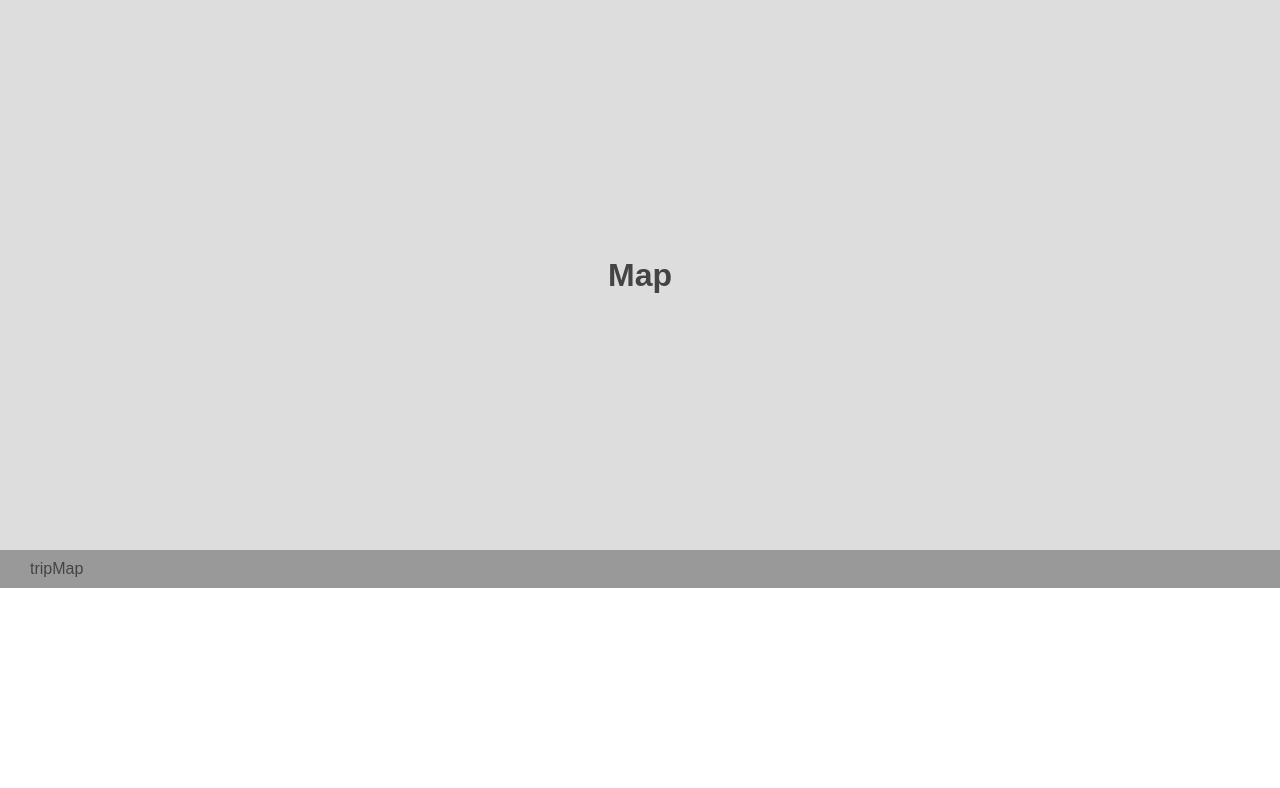
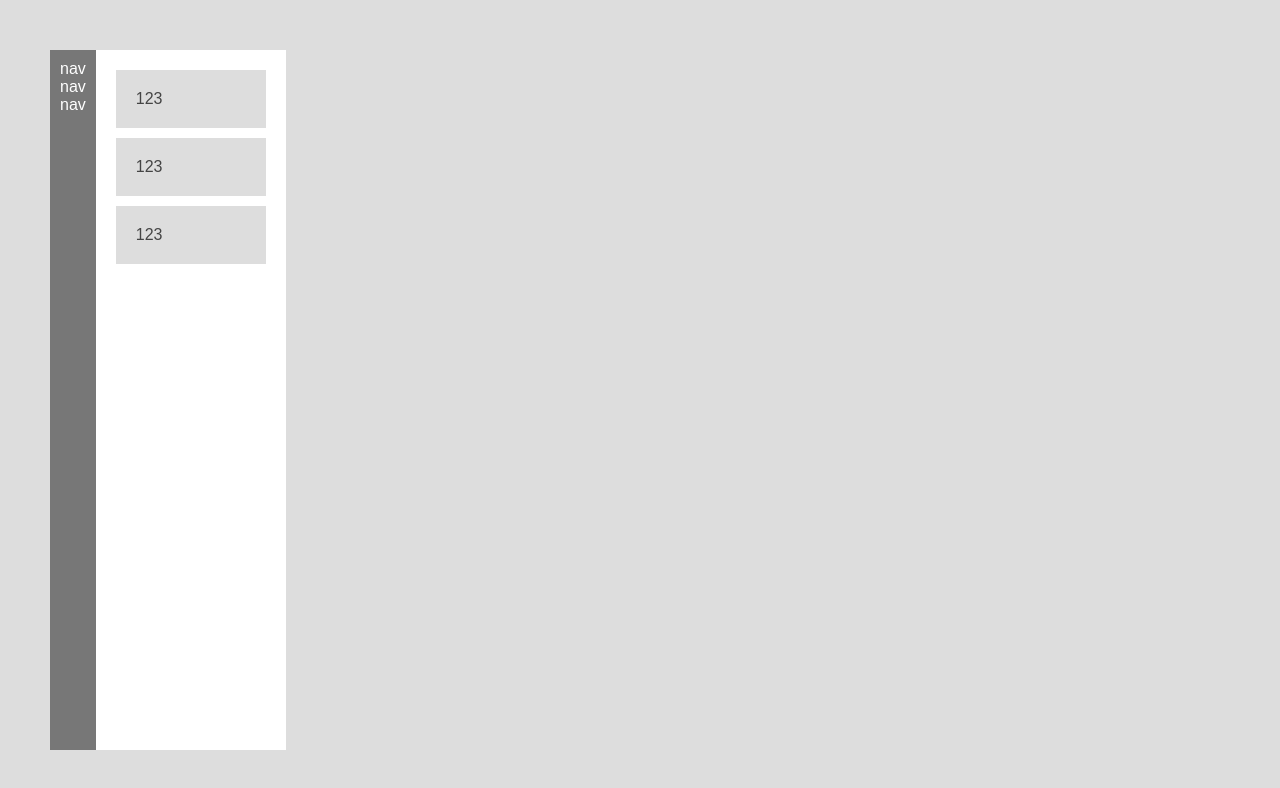
Before and after one commit to YuChing0923/journey-app, a React (Create React App) app: page /#/map in a window 1280 px wide. Shown: the top 788 px of the page. Built offline with nearby package versions, Linux system fonts and the light colour scheme.

Commit message:
map layout

```diff
--- a/src/assets/main.scss
+++ b/src/assets/main.scss
@@ -80,7 +80,7 @@ button {
   justify-content: space-between;
   padding: 0 30px;
 
-  .logo{
+  .logo {
     padding: 20px 0;
   }
 
@@ -90,8 +90,9 @@ button {
     margin: 0;
     display: flex;
     justify-content: space-around;
-    li{
-        padding: 20px 10px;
+
+    li {
+      padding: 20px 10px;
     }
   }
 }
@@ -139,3 +140,41 @@ footer.footer {
   background-color: #999;
   padding: 10px 30px;
 }
+
+.map_page {
+  background-color: #ddd;
+  width: 100vw;
+  height: 100vh;
+
+  .timetable{
+    position: absolute;
+    top: 50px;
+    left: 50px;
+    background-color: #fff;
+    height: calc(100vh - 100px);
+    // margin-left: 50px;
+    display: flex;
+    align-items:stretch;
+    nav{
+        // height: 100%;
+        background-color: #777;
+        // width: 25px;
+        padding: 10px;
+        ul{
+            list-style: none;
+            margin: 0;
+            padding: 0;
+            color: #fff;
+        }
+    }
+    .timetable_list{
+        padding: 20px;
+        .schedule{
+            background-color: #ddd;
+            margin-bottom: 10px;
+            padding: 20px;
+            width: 150px;
+        }
+    }
+  }
+}
--- a/src/components/Index/Index.js
+++ b/src/components/Index/Index.js
@@ -7,9 +7,9 @@ function Index() {
       <nav className="navbar">
         <div className="logo">tripMap</div>
         <ul className="menu">
-          <li><a href="">nav</a></li>
-          <li><a href="">nav</a></li>
-          <li><a href="">nav</a></li>
+          <li><a href="#">nav</a></li>
+          <li><a href="#">nav</a></li>
+          <li><a href="#">nav</a></li>
         </ul>
       </nav>
       <div className="main_page">
--- a/src/components/Map/Map.js
+++ b/src/components/Map/Map.js
@@ -3,13 +3,21 @@ import '../../assets/main.scss';
 
 function Map() {
   return (
-    <div className="App">
-      <div className="main_page">
-        <div className="container">
-          <h1 className="title">Map</h1>
+    <div className="map_page">
+      <div className="timetable">
+        <nav>
+          <ul>
+            <li>nav</li>
+            <li>nav</li>
+            <li>nav</li>
+          </ul>
+        </nav>
+        <div className="timetable_list">
+          <div className="schedule">123</div>
+          <div className="schedule">123</div>
+          <div className="schedule">123</div>
         </div>
       </div>
-      <footer className="footer">tripMap</footer>
     </div>
   );
 }
```
